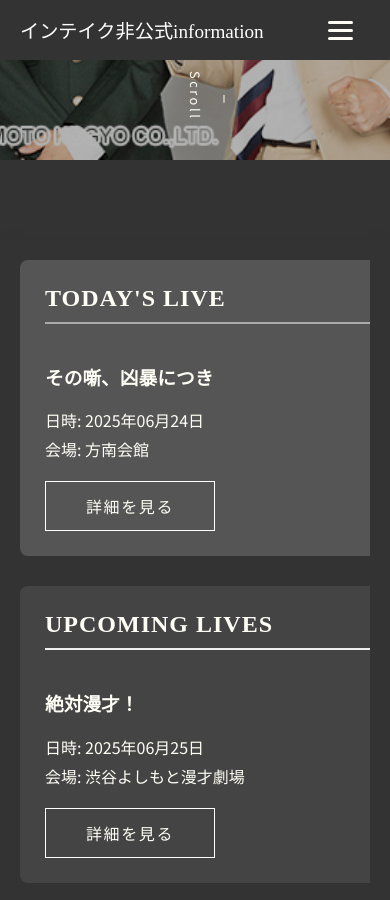
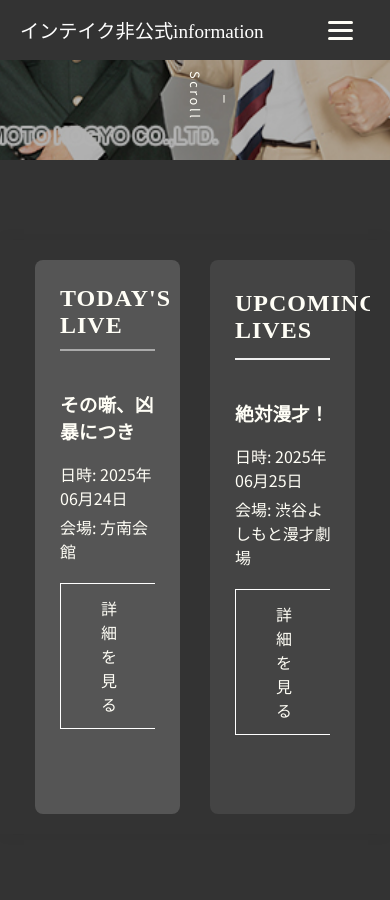
Before and after one commit to unofficial-info/intake_information, a Jekyll site: the page built from index.html, in a window 390 px wide and 900 px high, scrolled down 350 px. Built offline with Jekyll 4.4.1, drawn with Linux system fonts in a browser that asks for light colours; some web fonts are replaced.

Commit message:
fix phone-view

```diff
--- a/assets/css/style.css
+++ b/assets/css/style.css
@@ -842,15 +842,20 @@
   }
 
   /* --- 問題3：TODAY/UPCOMING LIVEボックスの見切れを調整 --- */
+  /* --- 問題1：TODAY/UPCOMING LIVEボックスの見切れを解決 --- */
   .live-info-wrapper {
-    /* 左右の余白を調整して、カードが見切れすぎないようにする */
-    padding: 0 0px;
-    /* クリップさせないことで、ボックスの影などがはみ出ても表示されるように */
+    /* 左右の余白を確保 */
+    padding: 0 15px;
     overflow: clip;
-    flex-direction: column;
   }
   .live-info-box {
-    min-width: 0; /* 最小幅の指定をリセット */
+    min-width: 0; /* PC用のmin-widthをリセット */
+    width: 100%;  /* ボックスの幅を親要素の100%に強制する */
+  }
+
+  /* --- 問題2：LIVEページの文字の折り返しを解決 --- */
+  .live-meta {
+    font-size: 0.8rem; /* 文字サイズを少し小さくして一行に収める */
   }
 
   /* --- 問題4：スワイプが完全に移動しきらない問題を修正 --- */
```
